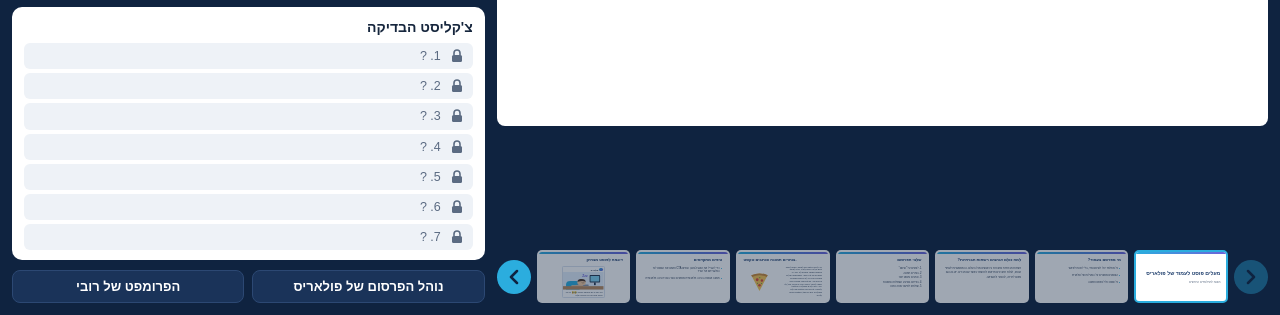
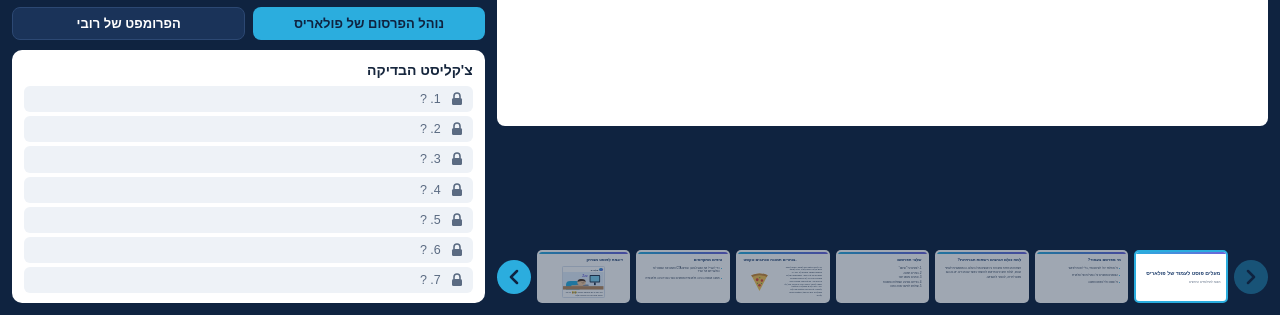
Before and after one commit to nofarg8/Broken-slides-Amit-AI, a plain HTML site: page index.html in a window 1280 px wide. Shown: the part 485-800 px from the top of the page. Drawn offline with Linux system fonts and the light colour scheme.

Commit message:
Move procedure and prompt buttons above the checklist
Co-Authored-By: Claude Fable 5.2 <noreply@anthropic.com>

```diff
--- a/index.html
+++ b/index.html
@@ -210,13 +210,13 @@ p{margin:0 0 8px}
     </div>
     <div class="pane">
       <div class="card feedback" id="fb" aria-live="polite"></div>
+      <div class="docs">
+        <button class="btn ghost" id="procBtn" type="button" data-modal="proc">נוהל הפרסום של פולאריס</button>
+        <button class="btn ghost" type="button" data-modal="prompt">הפרומפט של רובי</button>
+      </div>
       <div class="card checklist">
         <h3>צ'קליסט הבדיקה</h3>
         <div id="check"></div>
-      </div>
-      <div class="docs">
-        <button class="btn ghost" type="button" data-modal="proc">נוהל הפרסום של פולאריס</button>
-        <button class="btn ghost" type="button" data-modal="prompt">הפרומפט של רובי</button>
       </div>
     </div>
   </section>
@@ -543,6 +543,8 @@ function renderIntro(warn){
 }
 /* החיפוש מתחיל מעצמו כשהנוהל נקרא וכל השקפים נצפו */
 function checkIntro(){
+  /* עד שהנוהל נפתח, הכפתור שלו מודגש */
+  $('procBtn').classList.toggle('ghost', S.procOpened);
   if (S.stage !== 0) return;
   if (introReady()) startSearch(); else { renderIntro(); updateBar(); }
 }
@@ -803,7 +805,7 @@ function init(){
   buildThumbs();
   renderSlide();
   renderChecklist();
-  renderIntro();
+  checkIntro();
   renderMute();
 }
 init();
```
